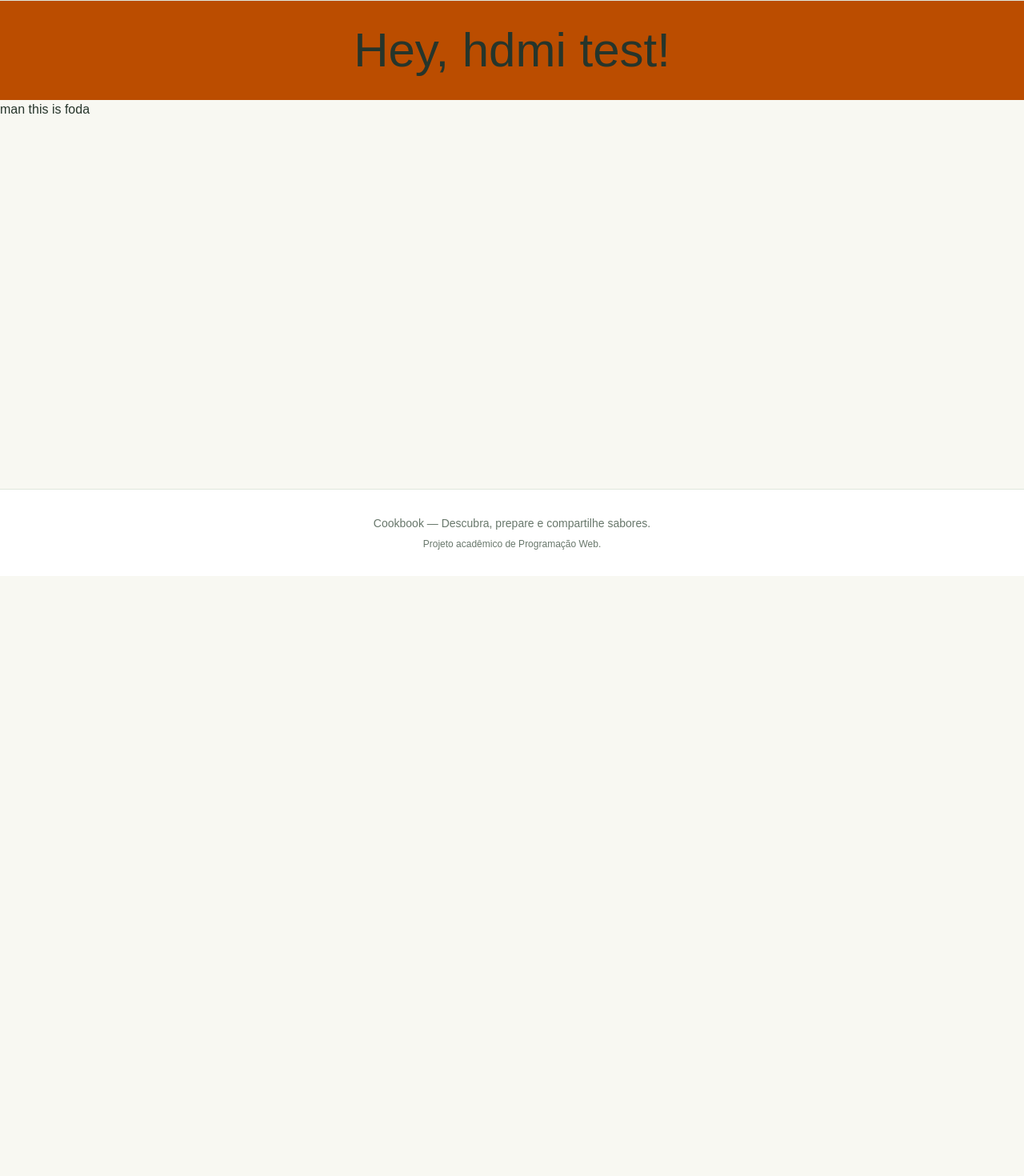
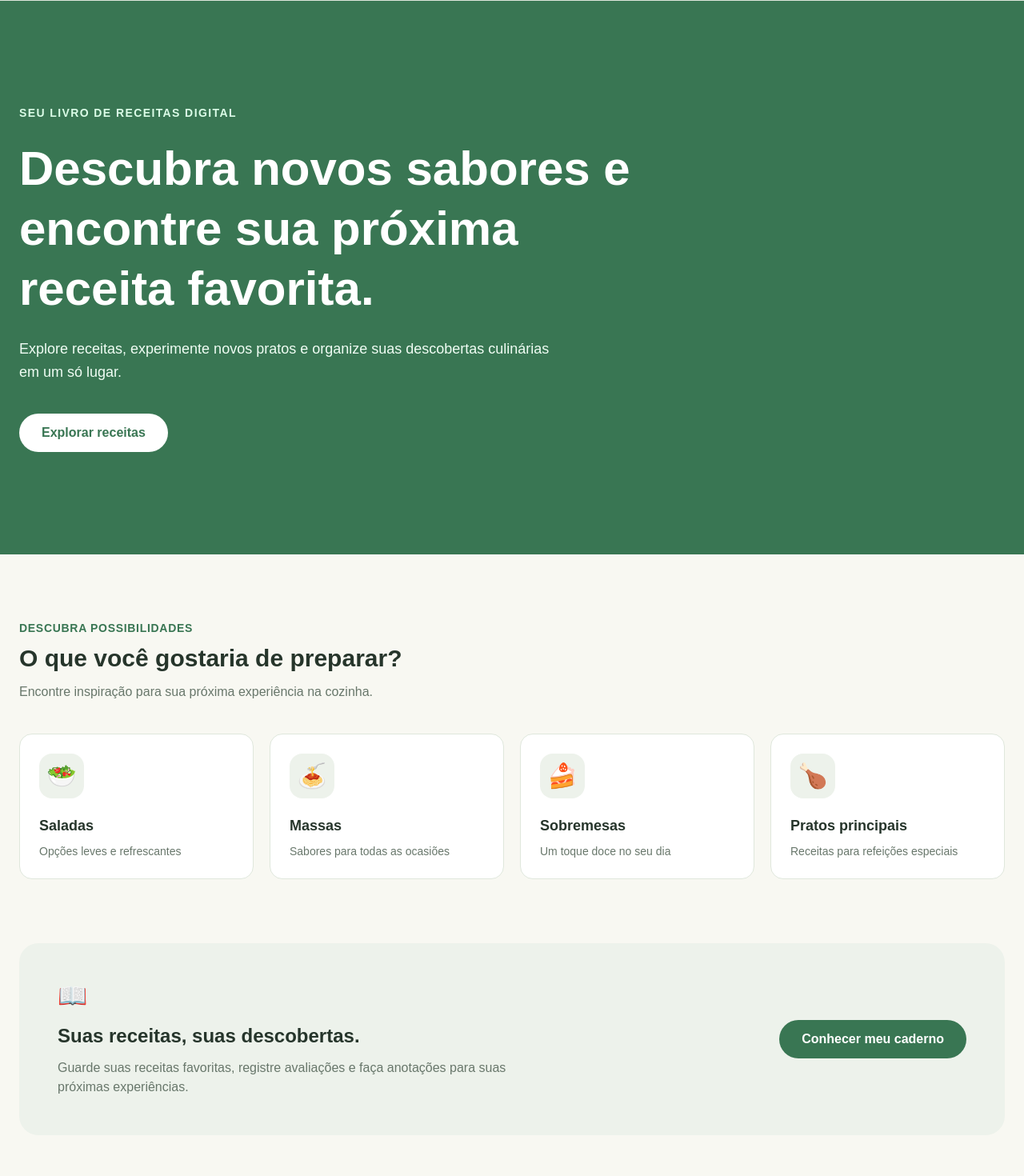
Before and after one commit to eddieJPNG/pweb-2026-cookbook, a Next.js app: page / in a window 1280 px wide. Shown: the part 80-1550 px from the top of the page at 80% size. Before the commit the page ends 800 px from the top, so only its background shows below. Built offline with nearby package versions, Linux system fonts and the light colour scheme.

Commit message:
Building the home page page.tsx

```diff
--- a/app/page.tsx
+++ b/app/page.tsx
@@ -1,17 +1,131 @@
-import Image from "next/image";
+
+import Link from "next/link";
+
+const categories = [
+  {
+    name: "Saladas",
+    description: "Opções leves e refrescantes",
+    emoji: "🥗",
+  },
+  {
+    name: "Massas",
+    description: "Sabores para todas as ocasiões",
+    emoji: "🍝",
+  },
+  {
+    name: "Sobremesas",
+    description: "Um toque doce no seu dia",
+    emoji: "🍰",
+  },
+  {
+    name: "Pratos principais",
+    description: "Receitas para refeições especiais",
+    emoji: "🍗",
+  },
+];
 
 export default function Home() {
   return (
+    <div>
+      {/* Apresentação principal */}
+      <section className="bg-primary text-white">
+        <div className="mx-auto max-w-7xl px-6 py-24 md:py-32">
 
-    <div>
-      <h1 className=" text-6xl
-       text-center bg-amber-700 p-8">
-        Hey, hdmi test!
-      </h1>
+          <span className="text-sm font-semibold uppercase tracking-widest text-green-100">
+            Seu livro de receitas digital
+          </span>
 
-      <p>
-        man this is foda
-      </p>
+          <h1 className="mt-5 max-w-3xl text-4xl font-bold leading-tight md:text-6xl">
+            Descubra novos sabores e encontre sua próxima receita favorita.
+          </h1>
+
+          <p className="mt-6 max-w-2xl text-lg leading-relaxed text-green-50">
+            Explore receitas, experimente novos pratos e organize
+            suas descobertas culinárias em um só lugar.
+          </p>
+
+          <Link
+            href="#categorias"
+            className="mt-9 inline-flex rounded-full bg-white px-7 py-3 font-semibold text-primary transition-colors hover:bg-green-50"
+          >
+            Explorar receitas
+          </Link>
+
+        </div>
+      </section>
+
+      {/* Apresentação das categorias */}
+      <section
+        id="categorias"
+        className="mx-auto max-w-7xl px-6 py-20"
+      >
+        <div className="mb-10">
+          <span className="text-sm font-semibold uppercase tracking-wider text-primary">
+            Descubra possibilidades
+          </span>
+
+          <h2 className="mt-2 text-3xl font-bold">
+            O que você gostaria de preparar?
+          </h2>
+
+          <p className="mt-3 max-w-2xl text-muted-foreground">
+            Encontre inspiração para sua próxima experiência na cozinha.
+          </p>
+        </div>
+
+        <div className="grid grid-cols-1 gap-5 sm:grid-cols-2 lg:grid-cols-4">
+          {categories.map((category) => (
+            <article
+              key={category.name}
+              className="rounded-2xl border border-border bg-surface p-6 transition-all hover:-translate-y-1 hover:shadow-lg"
+            >
+              <span
+                className="flex h-14 w-14 items-center justify-center rounded-2xl bg-muted text-3xl"
+                aria-hidden="true"
+              >
+                {category.emoji}
+              </span>
+
+              <h3 className="mt-5 text-lg font-bold">
+                {category.name}
+              </h3>
+
+              <p className="mt-2 text-sm text-muted-foreground">
+                {category.description}
+              </p>
+            </article>
+          ))}
+        </div>
+      </section>
+
+      {/* Apresentação do caderno */}
+      <section className="mx-auto max-w-7xl px-6 pb-20">
+        <div className="flex flex-col items-start justify-between gap-6 rounded-3xl bg-muted p-8 md:flex-row md:items-center md:p-12">
+
+          <div>
+            <span className="text-3xl" aria-hidden="true">
+              📖
+            </span>
+
+            <h2 className="mt-4 text-2xl font-bold">
+              Suas receitas, suas descobertas.
+            </h2>
+
+            <p className="mt-3 max-w-xl text-muted-foreground">
+              Guarde suas receitas favoritas, registre avaliações
+              e faça anotações para suas próximas experiências.
+            </p>
+          </div>
+
+          <Link
+            href="/cookbook"
+            className="shrink-0 rounded-full bg-primary px-7 py-3 font-semibold text-white transition-colors hover:bg-primary-dark"
+          >
+            Conhecer meu caderno
+          </Link>
+
+        </div>
+      </section>
     </div>
   );
 }
```
